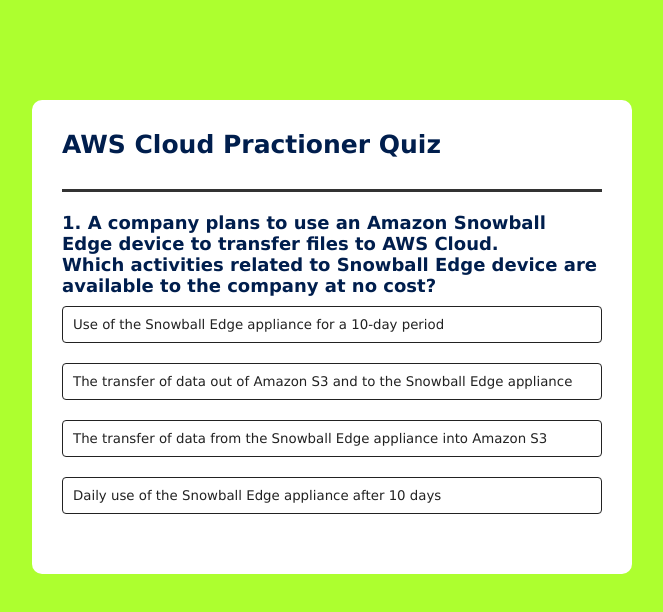
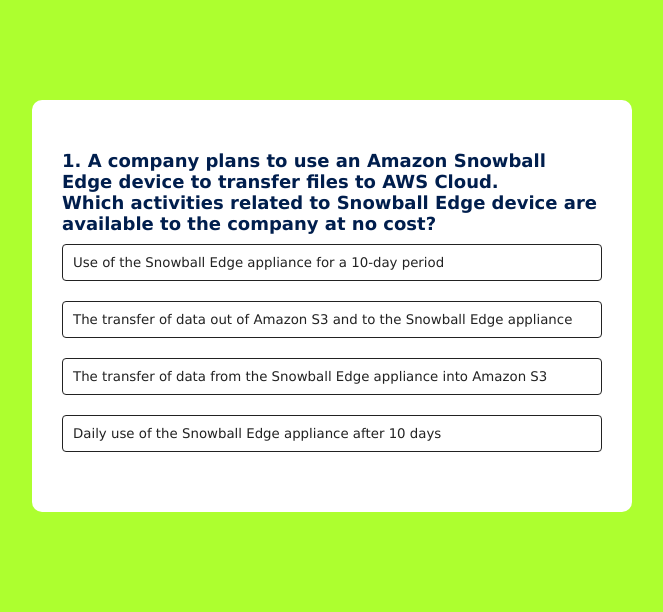
Before and after one commit to VenkatEsh22032001/jenkin006, a plain HTML site: page index.html in a window 1280 px wide. Shown: the whole page, without its empty margins (308-971 px from the left). Drawn offline with Linux system fonts and the light colour scheme.

Commit message:
Update index.html

```diff
--- a/index.html
+++ b/index.html
@@ -79,7 +79,6 @@
 </head>
 <body>
     <div class="app">
-        <h1>AWS Cloud Practioner Quiz</h1>
         <div class="quiz">
             <h2 id="question">question goes here</h2>
             <div id="answer-buttons">
```
